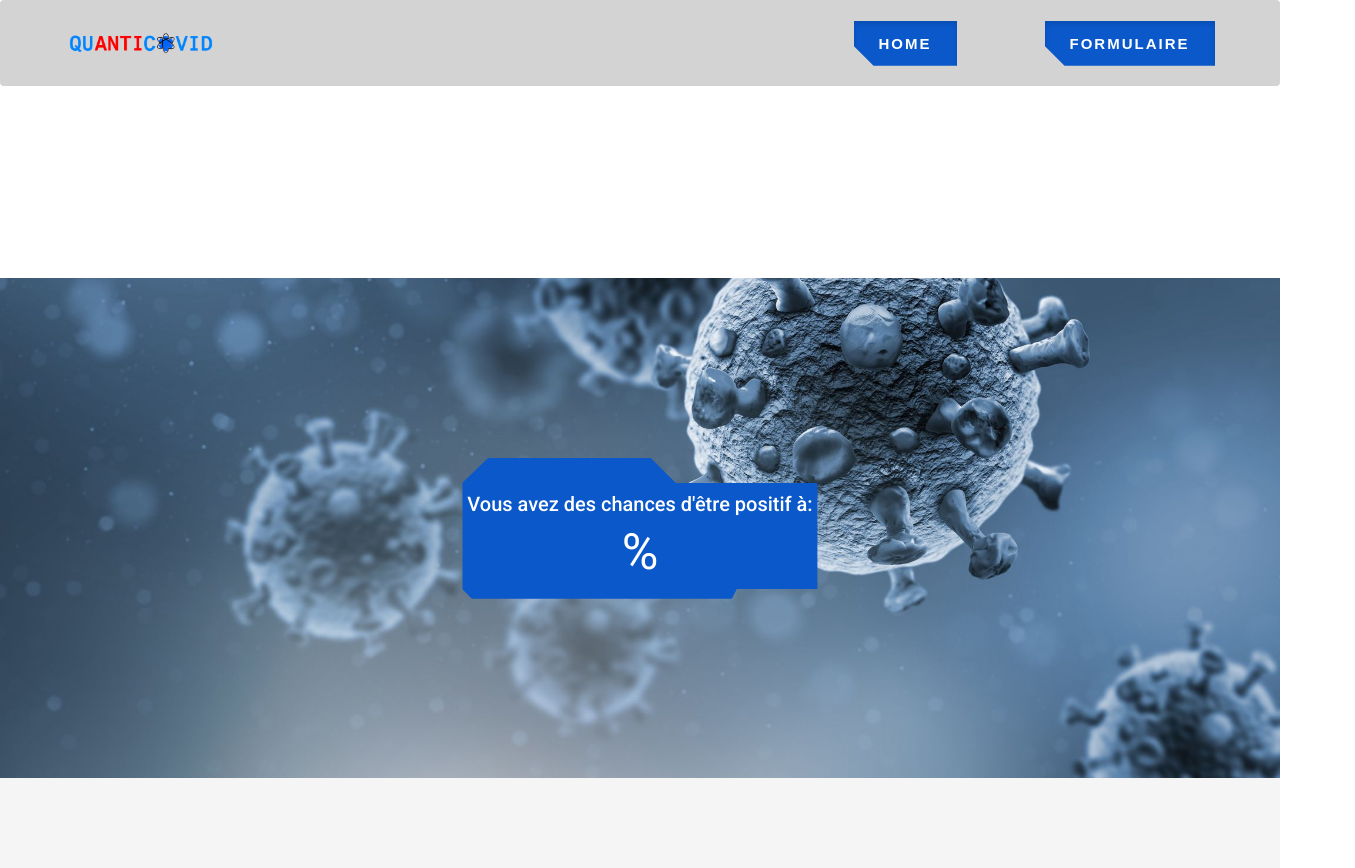
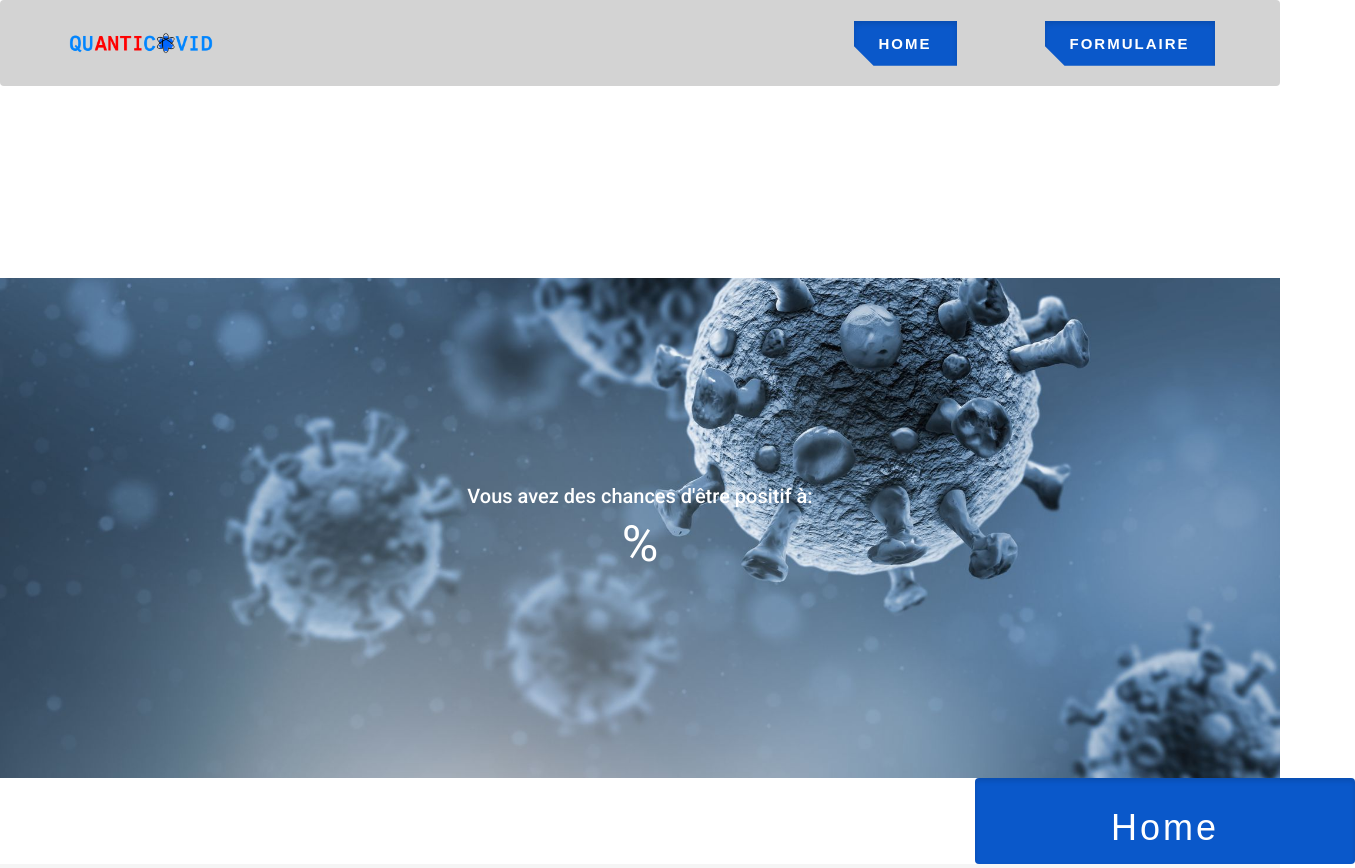
Before and after one commit to BastienLaffon/workshop, an Angular app: page /result in a window 1280 px wide. Shown: the top 868 px of the page, 1355 px wide, since content can reach past the window. Built offline with nearby package versions, Linux system fonts and the light colour scheme.

Commit message:
sixth push

```diff
--- a/src/app/form/form.component.css
+++ b/src/app/form/form.component.css
@@ -242,7 +242,7 @@
   --slice-4: inset(40% -6px 43% 0);
   --slice-5: inset(80% -6px 5% 0);
 
-  content: 'AVAILABLE NOW';
+  content: '';
   display: block;
   position: absolute;
   top: 0;
--- a/src/app/result/result.component.css
+++ b/src/app/result/result.component.css
@@ -105,11 +105,98 @@
     transform: rotate(360deg);
   }
 }
-.cyberpunk {
-  border: 30px solid #0a58ca;
-  border-left: 5px solid #0a58ca;
-  border-right: 5px solid #0a58ca;
-  border-bottom: 15px solid #0a58ca;
-  background-color: #0a58ca;
-  clip-path: polygon(0px 25px, 26px 0px, calc(60% - 25px) 0px, 60% 25px, 100% 25px, 100% calc(100% - 10px), calc(100% - 15px) calc(100% - 10px), calc(80% - 10px)  calc(100% - 10px), calc(80% - 15px) calc(100% - 0px), 10px  calc(100% - 0px), 0% calc(100% - 10px));
+
+
+body {
+  display: flex;
+  justify-content: center;
+  align-items: center;
+  min-height: 100vh;
+  background-color: #F8F005;
 }
+
+button, button::after {
+  width: 380px;
+  height: 86px;
+  font-size: 36px;
+  background: linear-gradient(45deg, transparent 5%, #FF013C 5%);
+  border: 0;
+  color: #fff;
+  letter-spacing: 3px;
+  line-height: 88px;
+  box-shadow: 6px 0px 0px #00E6F6;
+  outline: transparent;
+  position: relative;
+}
+
+button::after {
+  --slice-0: inset(50% 50% 50% 50%);
+  --slice-1: inset(80% -6px 0 0);
+  --slice-2: inset(50% -6px 30% 0);
+  --slice-3: inset(10% -6px 85% 0);
+  --slice-4: inset(40% -6px 43% 0);
+  --slice-5: inset(80% -6px 5% 0);
+
+  content: '';
+  display: block;
+  position: absolute;
+  top: 0;
+  left: 0;
+  right: 0;
+  bottom: 0;
+  background: linear-gradient(45deg, transparent 3%, #00E6F6 3%, #00E6F6 5%, #0a58ca 5%);
+  text-shadow: -3px -3px 0px #0a58ca, 3px 3px 0px #00E6F6;
+  clip-path: var(--slice-0);
+}
+
+button:hover::after {
+  animation: 1s glitch;
+  animation-timing-function: steps(2, end);
+}
+
+@keyframes glitch {
+  0% {
+    clip-path: var(--slice-1);
+    transform: translate(-20px, -10px);
+  }
+  10% {
+    clip-path: var(--slice-3);
+    transform: translate(10px, 10px);
+  }
+  20% {
+    clip-path: var(--slice-1);
+    transform: translate(-10px, 10px);
+  }
+  30% {
+    clip-path: var(--slice-3);
+    transform: translate(0px, 5px);
+  }
+  40% {
+    clip-path: var(--slice-2);
+    transform: translate(-5px, 0px);
+  }
+  50% {
+    clip-path: var(--slice-3);
+    transform: translate(5px, 0px);
+  }
+  60% {
+    clip-path: var(--slice-4);
+    transform: translate(5px, 10px);
+  }
+  70% {
+    clip-path: var(--slice-2);
+    transform: translate(-10px, 10px);
+  }
+  80% {
+    clip-path: var(--slice-5);
+    transform: translate(20px, -10px);
+  }
+  90% {
+    clip-path: var(--slice-1);
+    transform: translate(-10px, 0px);
+  }
+  100% {
+    clip-path: var(--slice-1);
+    transform: translate(0);
+  }
+}
--- a/src/app/result/result.component.html
+++ b/src/app/result/result.component.html
@@ -5,7 +5,13 @@
   <h2 id="test1" style="display: none">Vous avez des chances d'être positif à:</h2>
   <h1  id="test" *ngIf="!(result =='')"  style="font-size:50px; display: none">{{result}} %</h1>
 </div>
-
-
   </div>
 </div>
+
+<div class="row" style="margin: 0" >
+  <div class=" col-lg-offset-9 col-lg-1">
+    <button class="btn btn-primary cyberpunk2077 active "  [routerLink]="'/home'"  style="background-color: #0a58ca; border-color: #0a58ca"
+       routerLink="./home">
+      Home</button>  </div>
+
+</div>
--- a/src/app/result/result.component.ts
+++ b/src/app/result/result.component.ts
@@ -1,5 +1,5 @@
 import {Component, Input, OnInit} from '@angular/core';
-
+import { Router, RouterModule } from '@angular/router';
 @Component({
   selector: 'app-result',
   templateUrl: './result.component.html',
@@ -11,14 +11,14 @@
 
 
 
-  constructor() {
+  constructor(private router: Router) {
 
   }
-
 
   ngOnInit(): void {
     this.showMessageSuccess()
   }
+
   showMessageSuccess(){
 
     setTimeout(()=>{
```
